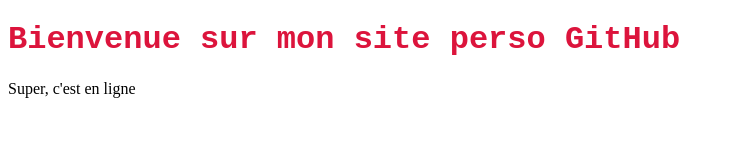
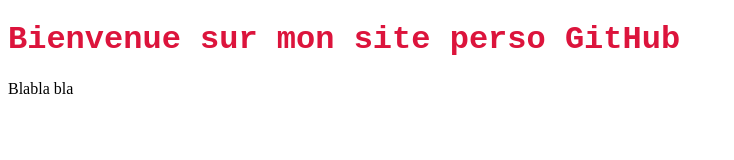
Before and after one commit to DragosEnch/dragosench.github.io, a plain HTML site: page index.html in a window 1280 px wide. Shown: the whole page, without its empty margins (0-734 px from the left). Drawn offline with Linux system fonts and the light colour scheme.

Commit message:
Add files via upload

```diff
--- a/index.html
+++ b/index.html
@@ -10,7 +10,7 @@
 
     <h1>Bienvenue sur mon site perso GitHub</h1>
 
-    <p>Super, c'est en ligne</p>
+    <p>Blabla bla</p>
 
 </body>
 </html>
```
